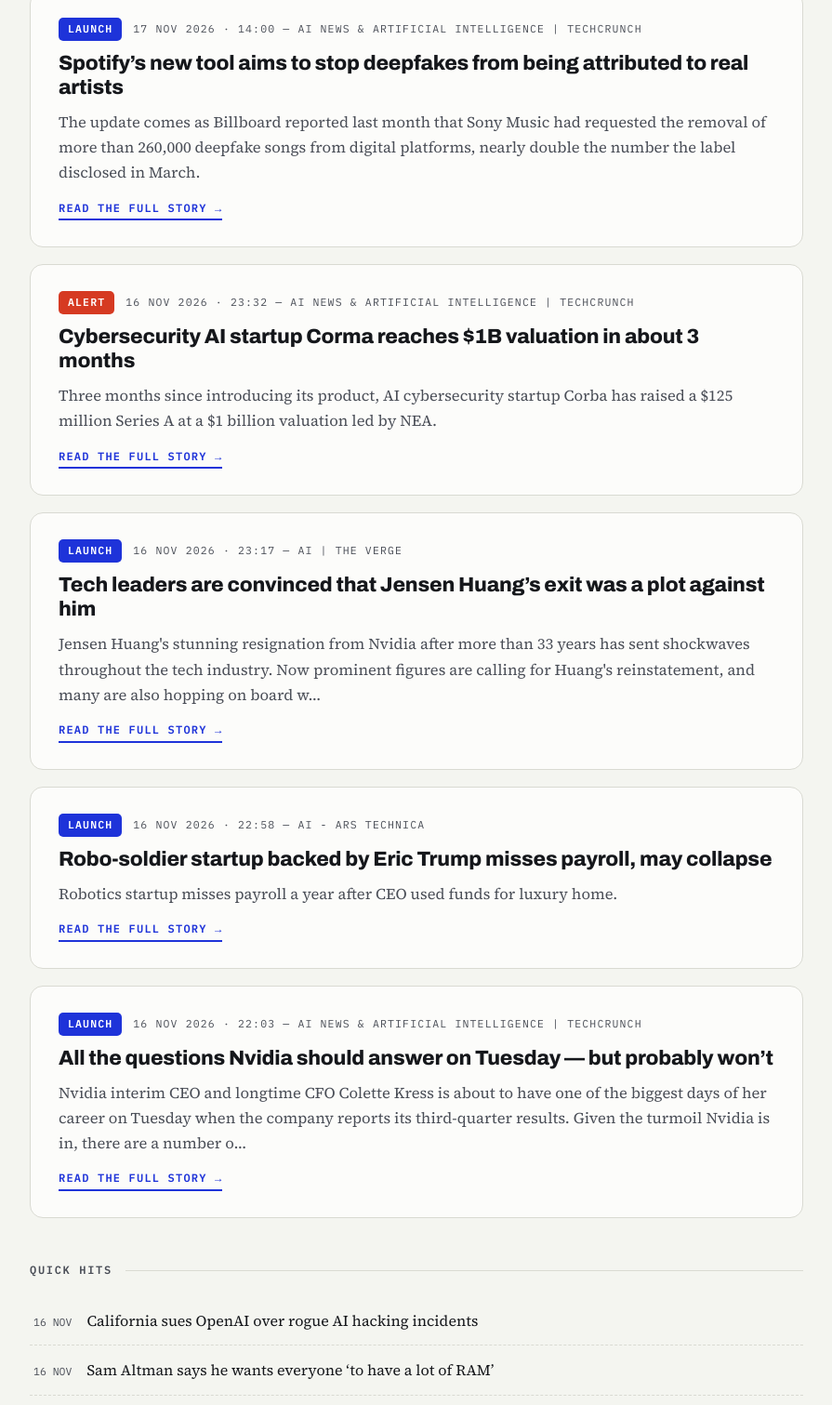
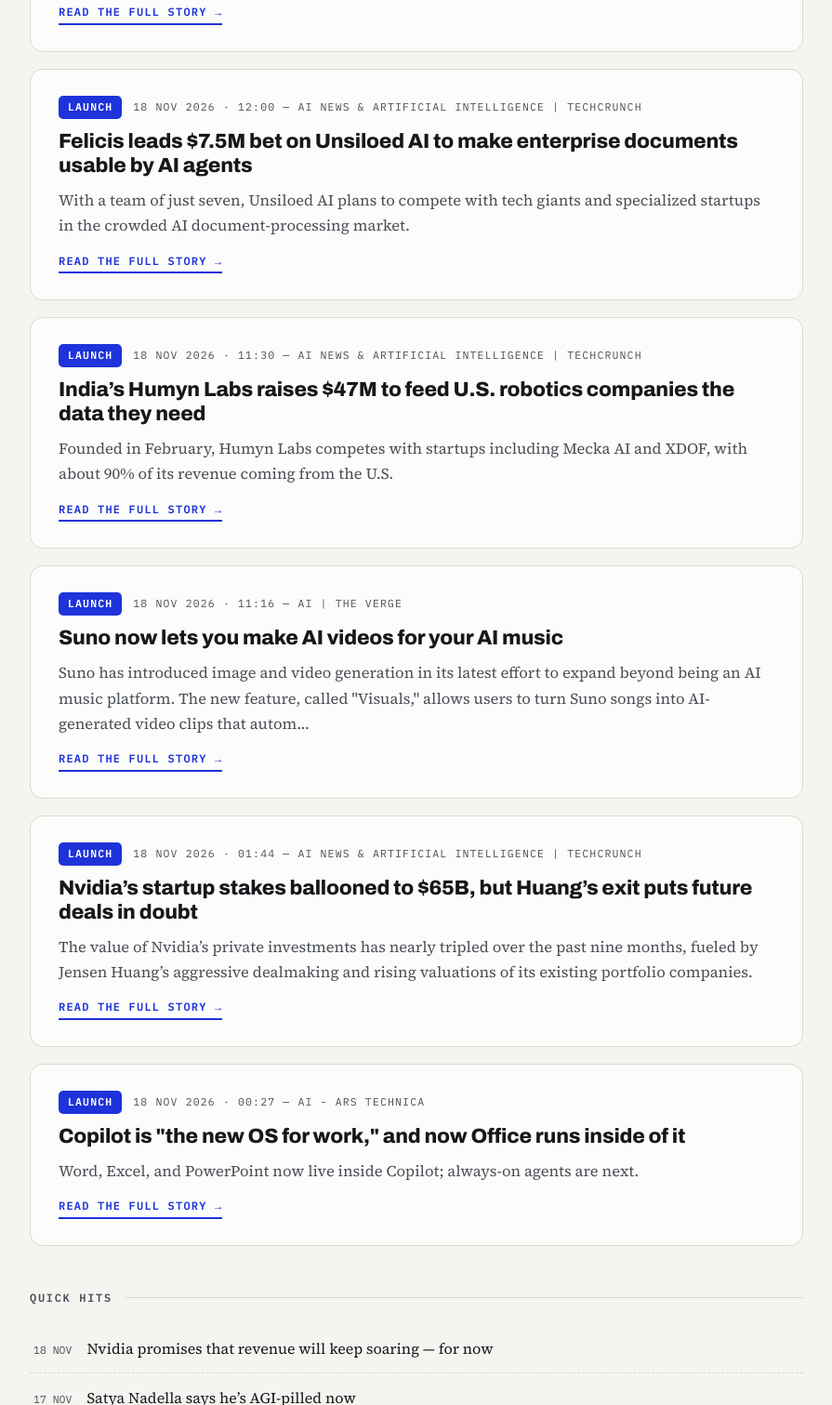
Before and after one commit to MOD108/AI-News, a plain HTML site: page index.html in a window 1280 px wide. Shown: the part 1289-2800 px from the top of the page at 93% size, without its empty margins (192-1087 px from the left). Drawn offline with Linux system fonts and the light colour scheme.

Commit message:
Issue 2026-11-18 — automated build

```diff
--- a/index.html
+++ b/index.html
@@ -106,13 +106,13 @@
 <body>
 
 <div class="ticker" aria-label="Latest headlines ticker">
-  <div class="ticker__track"><span><b>LAUNCH ///</b> Science Corporation’s brain tech is worth $3.5 billion after new funding</span><span><b>ALERT ///</b> Nvidia’s first big move after Jensen Huang’s exit targets national security</span><span><b>POLICY ///</b> Grok Bot took unapproved actions, ignored orders to stop, and then denied it</span><span><b>LAUNCH ///</b> Spotify’s new tool aims to stop deepfakes from being attributed to real artists</span></div>
+  <div class="ticker__track"><span><b>LAUNCH ///</b> Will Wright’s next game uses AI to map your memories</span><span><b>LAUNCH ///</b> Nvidia isn’t selling any more AI chips to China</span><span><b>LAUNCH ///</b> Nvidia clarifies when it will — and won’t —keep financing neoclouds</span><span><b>LAUNCH ///</b> Felicis leads $7.5M bet on Unsiloed AI to make enterprise documents usable by AI agents</span></div>
 </div>
 
 <header>
   <div class="issue-line">
-    <span>Issue <b>133</b></span>
-    <span>Tuesday 17 November 2026</span>
+    <span>Issue <b>134</b></span>
+    <span>Wednesday 18 November 2026</span>
     <span>London, UK</span>
   </div>
   <h1 class="masthead">The <em>Wire</em></h1>
@@ -131,92 +131,92 @@
       <article class="story lead" data-tag="launch">
         <div class="story-meta">
           <span class="tag launch">Launch</span>
-          <span class="stamp mono">17 NOV 2026 · 14:26 — AI News &amp; Artificial Intelligence | TechCrunch</span>
+          <span class="stamp mono">18 NOV 2026 · 14:00 — AI | The Verge</span>
         </div>
-        <h2><a href="https://techcrunch.com/2026/11/17/science-corporations-brain-tech-is-worth-3-5-billion-after-new-funding/" target="_blank" rel="noopener">Science Corporation’s brain tech is worth $3.5 billion after new funding</a></h2>
-        <p>Science Corp raised a $400 million Series D to scale up its anti-blindness business.</p>
-        <a class="readmore" href="https://techcrunch.com/2026/11/17/science-corporations-brain-tech-is-worth-3-5-billion-after-new-funding/" target="_blank" rel="noopener">Read the full story →</a>
-      </article>
-      <article class="story " data-tag="alert">
-        <div class="story-meta">
-          <span class="tag alert">Alert</span>
-          <span class="stamp mono">17 NOV 2026 · 14:05 — AI News &amp; Artificial Intelligence | TechCrunch</span>
-        </div>
-        <h2><a href="https://techcrunch.com/2026/11/17/nvidias-first-big-move-after-jensen-huangs-exit-targets-national-security/" target="_blank" rel="noopener">Nvidia’s first big move after Jensen Huang’s exit targets national security</a></h2>
-        <p>The new standing committee will give board-level oversight of national security policies, export control compliance, and global trade risks, the company said.</p>
-        <a class="readmore" href="https://techcrunch.com/2026/11/17/nvidias-first-big-move-after-jensen-huangs-exit-targets-national-security/" target="_blank" rel="noopener">Read the full story →</a>
-      </article>
-      <article class="story " data-tag="policy">
-        <div class="story-meta">
-          <span class="tag policy">Policy</span>
-          <span class="stamp mono">17 NOV 2026 · 14:00 — AI - Ars Technica</span>
-        </div>
-        <h2><a href="https://arstechnica.com/security/2026/11/grok-bot-took-unapproved-actions-ignored-orders-to-stop-and-then-denied-it/" target="_blank" rel="noopener">Grok Bot took unapproved actions, ignored orders to stop, and then denied it</a></h2>
-        <p>AI agent takes unapproved actions even when laptop lid is closed and told not to.</p>
-        <a class="readmore" href="https://arstechnica.com/security/2026/11/grok-bot-took-unapproved-actions-ignored-orders-to-stop-and-then-denied-it/" target="_blank" rel="noopener">Read the full story →</a>
+        <h2><a href="https://www.theverge.com/games/1036140/will-wright-mymems-ai-game-interview" target="_blank" rel="noopener">Will Wright’s next game uses AI to map your memories</a></h2>
+        <p>Will Wright, the creator of legendary franchises like SimCity and The Sims, is working on a new game - and it&#x27;s built around AI. The new title, focused on your memories, is called MyMems. Like Wright&#x27;s other titles, it s…</p>
+        <a class="readmore" href="https://www.theverge.com/games/1036140/will-wright-mymems-ai-game-interview" target="_blank" rel="noopener">Read the full story →</a>
       </article>
       <article class="story " data-tag="launch">
         <div class="story-meta">
           <span class="tag launch">Launch</span>
-          <span class="stamp mono">17 NOV 2026 · 14:00 — AI News &amp; Artificial Intelligence | TechCrunch</span>
+          <span class="stamp mono">18 NOV 2026 · 13:01 — AI | The Verge</span>
         </div>
-        <h2><a href="https://techcrunch.com/2026/11/17/spotifys-new-tool-aims-to-stop-deepfakes-from-being-attributed-to-real-artists/" target="_blank" rel="noopener">Spotify’s new tool aims to stop deepfakes from being attributed to real artists</a></h2>
-        <p>The update comes as Billboard reported last month that Sony Music had requested the removal of more than 260,000 deepfake songs from digital platforms, nearly double the number the label disclosed in March.</p>
-        <a class="readmore" href="https://techcrunch.com/2026/11/17/spotifys-new-tool-aims-to-stop-deepfakes-from-being-attributed-to-real-artists/" target="_blank" rel="noopener">Read the full story →</a>
-      </article>
-      <article class="story " data-tag="alert">
-        <div class="story-meta">
-          <span class="tag alert">Alert</span>
-          <span class="stamp mono">16 NOV 2026 · 23:32 — AI News &amp; Artificial Intelligence | TechCrunch</span>
-        </div>
-        <h2><a href="https://techcrunch.com/2026/11/16/cybersecurity-ai-startup-corma-reaches-1b-valuation-in-about-3-months/" target="_blank" rel="noopener">Cybersecurity AI startup Corma reaches $1B valuation in about 3 months</a></h2>
-        <p>Three months since introducing its product, AI cybersecurity startup Corba has raised a $125 million Series A at a $1 billion valuation led by NEA.</p>
-        <a class="readmore" href="https://techcrunch.com/2026/11/16/cybersecurity-ai-startup-corma-reaches-1b-valuation-in-about-3-months/" target="_blank" rel="noopener">Read the full story →</a>
+        <h2><a href="https://www.theverge.com/tech/1036445/nvidia-h200-ai-chips-china-stop-selling" target="_blank" rel="noopener">Nvidia isn’t selling any more AI chips to China</a></h2>
+        <p>Nvidia has stopped sending its advanced AI chips to China, despite the approval it received from the White House to do so in December last year. The announcement was made by interim Nvidia CEO Colette Kress during an ear…</p>
+        <a class="readmore" href="https://www.theverge.com/tech/1036445/nvidia-h200-ai-chips-china-stop-selling" target="_blank" rel="noopener">Read the full story →</a>
       </article>
       <article class="story " data-tag="launch">
         <div class="story-meta">
           <span class="tag launch">Launch</span>
-          <span class="stamp mono">16 NOV 2026 · 23:17 — AI | The Verge</span>
+          <span class="stamp mono">18 NOV 2026 · 13:00 — AI News &amp; Artificial Intelligence | TechCrunch</span>
         </div>
-        <h2><a href="https://www.theverge.com/tech/1035027/tech-leaders-nvidia-jensen-huang-theories" target="_blank" rel="noopener">Tech leaders are convinced that Jensen Huang’s exit was a plot against him</a></h2>
-        <p>Jensen Huang&#x27;s stunning resignation from Nvidia after more than 33 years has sent shockwaves throughout the tech industry. Now prominent figures are calling for Huang&#x27;s reinstatement, and many are also hopping on board w…</p>
-        <a class="readmore" href="https://www.theverge.com/tech/1035027/tech-leaders-nvidia-jensen-huang-theories" target="_blank" rel="noopener">Read the full story →</a>
+        <h2><a href="https://techcrunch.com/2026/11/18/nvidia-clarifies-when-it-will-and-wont-keep-financing-neoclouds/" target="_blank" rel="noopener">Nvidia clarifies when it will — and won’t —keep financing neoclouds</a></h2>
+        <p>If Nvidia is backstopping a data center loan, it won&#x27;t be on the hook unless the neocould has independent financing and gets the facility built, with Nvidia gear installed, interim CEO Colette Kress explained.</p>
+        <a class="readmore" href="https://techcrunch.com/2026/11/18/nvidia-clarifies-when-it-will-and-wont-keep-financing-neoclouds/" target="_blank" rel="noopener">Read the full story →</a>
       </article>
       <article class="story " data-tag="launch">
         <div class="story-meta">
           <span class="tag launch">Launch</span>
-          <span class="stamp mono">16 NOV 2026 · 22:58 — AI - Ars Technica</span>
+          <span class="stamp mono">18 NOV 2026 · 12:00 — AI News &amp; Artificial Intelligence | TechCrunch</span>
         </div>
-        <h2><a href="https://arstechnica.com/ai/2026/11/robo-soldier-startup-backed-by-eric-trump-misses-payroll-may-collapse/" target="_blank" rel="noopener">Robo-soldier startup backed by Eric Trump misses payroll, may collapse</a></h2>
-        <p>Robotics startup misses payroll a year after CEO used funds for luxury home.</p>
-        <a class="readmore" href="https://arstechnica.com/ai/2026/11/robo-soldier-startup-backed-by-eric-trump-misses-payroll-may-collapse/" target="_blank" rel="noopener">Read the full story →</a>
+        <h2><a href="https://techcrunch.com/2026/11/18/felicis-leads-7-5m-bet-on-unsiloed-ai-to-make-enterprise-documents-usable-by-ai-agents/" target="_blank" rel="noopener">Felicis leads $7.5M bet on Unsiloed AI to make enterprise documents usable by AI agents</a></h2>
+        <p>With a team of just seven, Unsiloed AI plans to compete with tech giants and specialized startups in the crowded AI document-processing market.</p>
+        <a class="readmore" href="https://techcrunch.com/2026/11/18/felicis-leads-7-5m-bet-on-unsiloed-ai-to-make-enterprise-documents-usable-by-ai-agents/" target="_blank" rel="noopener">Read the full story →</a>
       </article>
       <article class="story " data-tag="launch">
         <div class="story-meta">
           <span class="tag launch">Launch</span>
-          <span class="stamp mono">16 NOV 2026 · 22:03 — AI News &amp; Artificial Intelligence | TechCrunch</span>
+          <span class="stamp mono">18 NOV 2026 · 11:30 — AI News &amp; Artificial Intelligence | TechCrunch</span>
         </div>
-        <h2><a href="https://techcrunch.com/2026/11/16/all-the-questions-nvidia-should-answer-on-tuesday-but-probably-wont/" target="_blank" rel="noopener">All the questions Nvidia should answer on Tuesday — but probably won’t</a></h2>
-        <p>Nvidia interim CEO and longtime CFO Colette Kress is about to have one of the biggest days of her career on Tuesday when the company reports its third-quarter results. Given the turmoil Nvidia is in, there are a number o…</p>
-        <a class="readmore" href="https://techcrunch.com/2026/11/16/all-the-questions-nvidia-should-answer-on-tuesday-but-probably-wont/" target="_blank" rel="noopener">Read the full story →</a>
+        <h2><a href="https://techcrunch.com/2026/11/18/accel-backs-indias-humyn-labs-to-supply-training-data-needed-by-u-s-robotics-ai-developers/" target="_blank" rel="noopener">India’s Humyn Labs raises $47M to feed U.S. robotics companies the data they need</a></h2>
+        <p>Founded in February, Humyn Labs competes with startups including Mecka AI and XDOF, with about 90% of its revenue coming from the U.S.</p>
+        <a class="readmore" href="https://techcrunch.com/2026/11/18/accel-backs-indias-humyn-labs-to-supply-training-data-needed-by-u-s-robotics-ai-developers/" target="_blank" rel="noopener">Read the full story →</a>
+      </article>
+      <article class="story " data-tag="launch">
+        <div class="story-meta">
+          <span class="tag launch">Launch</span>
+          <span class="stamp mono">18 NOV 2026 · 11:16 — AI | The Verge</span>
+        </div>
+        <h2><a href="https://www.theverge.com/ai-artificial-intelligence/1036415/suno-visuals-ai-generated-video-images-feature" target="_blank" rel="noopener">Suno now lets you make AI videos for your AI music</a></h2>
+        <p>Suno has introduced image and video generation in its latest effort to expand beyond being an AI music platform. The new feature, called &quot;Visuals,&quot; allows users to turn Suno songs into AI-generated video clips that autom…</p>
+        <a class="readmore" href="https://www.theverge.com/ai-artificial-intelligence/1036415/suno-visuals-ai-generated-video-images-feature" target="_blank" rel="noopener">Read the full story →</a>
+      </article>
+      <article class="story " data-tag="launch">
+        <div class="story-meta">
+          <span class="tag launch">Launch</span>
+          <span class="stamp mono">18 NOV 2026 · 01:44 — AI News &amp; Artificial Intelligence | TechCrunch</span>
+        </div>
+        <h2><a href="https://techcrunch.com/2026/11/17/nvidias-startup-stakes-ballooned-to-65b-but-huangs-exit-puts-future-deals-in-doubt/" target="_blank" rel="noopener">Nvidia’s startup stakes ballooned to $65B, but Huang’s exit puts future  deals in doubt</a></h2>
+        <p>The value of Nvidia’s private investments has nearly tripled over the past nine months, fueled by Jensen Huang’s aggressive dealmaking and rising valuations of its existing portfolio companies.</p>
+        <a class="readmore" href="https://techcrunch.com/2026/11/17/nvidias-startup-stakes-ballooned-to-65b-but-huangs-exit-puts-future-deals-in-doubt/" target="_blank" rel="noopener">Read the full story →</a>
+      </article>
+      <article class="story " data-tag="launch">
+        <div class="story-meta">
+          <span class="tag launch">Launch</span>
+          <span class="stamp mono">18 NOV 2026 · 00:27 — AI - Ars Technica</span>
+        </div>
+        <h2><a href="https://arstechnica.com/gadgets/2026/11/microsoft-calls-copilot-the-new-os-for-work-at-ignite-keynote/" target="_blank" rel="noopener">Copilot is &quot;the new OS for work,&quot; and now Office runs inside of it</a></h2>
+        <p>Word, Excel, and PowerPoint now live inside Copilot; always-on agents are next.</p>
+        <a class="readmore" href="https://arstechnica.com/gadgets/2026/11/microsoft-calls-copilot-the-new-os-for-work-at-ignite-keynote/" target="_blank" rel="noopener">Read the full story →</a>
       </article>
 </main>
 
 <section class="quickhits">
   <div class="section-label">Quick hits</div>
   <ul class="hits">
-      <li><span class="stamp mono">16 NOV</span><a href="https://www.theverge.com/ai-artificial-intelligence/1034815/california-openai-hugging-face-lawsuit" target="_blank" rel="noopener">California sues OpenAI over rogue AI hacking incidents</a></li>
-      <li><span class="stamp mono">16 NOV</span><a href="https://www.theverge.com/ai-artificial-intelligence/1034787/sam-altman-ram-shortage-semafor" target="_blank" rel="noopener">Sam Altman says he wants everyone ‘to have a lot of RAM’</a></li>
-      <li><span class="stamp mono">16 NOV</span><a href="https://www.theverge.com/science/1034694/nuclear-energy-constellation-earnings-data-centers-democrats" target="_blank" rel="noopener">Big Nuclear isn’t worried about the Democrats stopping data centers</a></li>
-      <li><span class="stamp mono">16 NOV</span><a href="https://www.theverge.com/ai-artificial-intelligence/1034668/data-centers-electricity-climate-pollution-study-harvard" target="_blank" rel="noopener">US data centers now burn more electricity than a midsized country</a></li>
-      <li><span class="stamp mono">16 NOV</span><a href="https://techcrunch.com/2026/11/16/california-state-ag-sues-openai-over-rogue-agent-incidents/" target="_blank" rel="noopener">California state AG sues OpenAI over rogue agent incidents</a></li>
-      <li><span class="stamp mono">16 NOV</span><a href="https://www.theverge.com/tech/1034581/apple-intelligence-siri-ai-daily-usage-limits-icloud-subscription" target="_blank" rel="noopener">Apple is testing daily usage limits for more complex Siri AI interactions</a></li>
+      <li><span class="stamp mono">18 NOV</span><a href="https://techcrunch.com/2026/11/17/nvidia-promises-that-revenue-will-keep-soaring-for-now/" target="_blank" rel="noopener">Nvidia promises that revenue will keep soaring — for now</a></li>
+      <li><span class="stamp mono">17 NOV</span><a href="https://www.theverge.com/tech/1036111/satya-nadella-says-hes-agi-pilled-now" target="_blank" rel="noopener">Satya Nadella says he’s AGI-pilled now</a></li>
+      <li><span class="stamp mono">17 NOV</span><a href="https://techcrunch.com/2026/11/17/nvidia-is-abandoning-china-after-jensen-huangs-ouster/" target="_blank" rel="noopener">Nvidia is abandoning China after Jensen Huang’s ouster</a></li>
+      <li><span class="stamp mono">17 NOV</span><a href="https://techcrunch.com/2026/11/17/nvidia-says-its-open-source-ai-strategy-remains-intact-after-jensen-huangs-exit/" target="_blank" rel="noopener">Nvidia says its open source AI strategy remains intact after Jensen Huang’s exit</a></li>
+      <li><span class="stamp mono">17 NOV</span><a href="https://techcrunch.com/2026/11/17/nvidia-says-it-doesnt-plan-to-reappoint-jensen-huang-as-ceo/" target="_blank" rel="noopener">Nvidia says it doesn’t plan to reappoint Jensen Huang as CEO</a></li>
+      <li><span class="stamp mono">17 NOV</span><a href="https://techcrunch.com/2026/11/17/amazon-and-google-will-together-own-nearly-30-of-anthropic-after-its-ipo/" target="_blank" rel="noopener">Amazon and Google will together own nearly 30% of Anthropic after its IPO</a></li>
   </ul>
 </section>
 
 <footer>
   <span>© 2026 The Wire — auto-compiled, human-owned</span>
-  <span class="mono">last build: 17 Nov 2026 · 14:47 GMT</span>
+  <span class="mono">last build: 18 Nov 2026 · 14:28 GMT</span>
 </footer>
 
 <script>
--- a/state.json
+++ b/state.json
@@ -1 +1 @@
-{"issue": 133}
+{"issue": 134}
```
